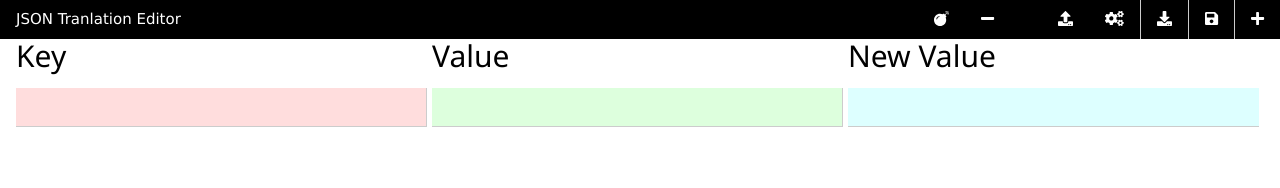
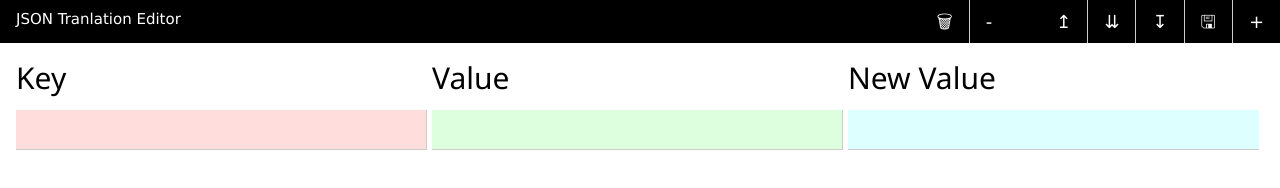
Before and after one commit to Alexander-Poganatz/json-translation-editor, a plain HTML site: page index.html in a window 1280 px wide. Drawn offline with nearby package versions, Linux system fonts and the light colour scheme.

Commit message:
Removed dependency from Font Awesome, replaced with unicode symbols.

```diff
--- a/index.html
+++ b/index.html
@@ -6,27 +6,31 @@
         <meta charset="utf8" />
         <link rel="stylesheet" href="https://www.w3schools.com/w3css/4/w3.css" />
         <script src="controller.js"></script>
-        <script defer src="https://use.fontawesome.com/releases/v5.0.13/js/all.js" integrity="sha384-xymdQtn1n3lH2wcu0qhcdaOpQwyoarkgLVxC/wZ5q7h9gHtxICrpcaSUfygqZGOe" crossorigin="anonymous"></script>
     </head>
 
     <body>
         <div class="w3-bar w3-black" style="position:fixed; margin-top:0px;">
                 <div class="w3-bar-item w3-black">JSON Tranlation Editor</div>
-                <button class="w3-bar-item w3-button w3-right w3-border-left" onclick="addListItem()"><i class="fas fa-plus"></i></button>
-                <button class="w3-bar-item w3-button w3-right w3-border-left" onclick="saveBrowserCache()"><i class="fas fa-save"></i></button>
-                <button class="w3-bar-item w3-button w3-right w3-border-left" onclick="openFileSaveDialog()"><i class="fas fa-download"></i></button>
-                <button class="w3-bar-item w3-button w3-right" onclick="openFileExportDialog()"><i class="fas fa-cogs"></i></button>
-                <button class="w3-bar-item w3-button w3-right" onclick="displayUploadDialog()"><i class="fas fa-upload"></i></button>
-                <button class="w3-bar-item w3-btn w3-right"><i></i></button>
-                <button class="w3-bar-item w3-button w3-right" onclick="removeListItem()"><i class="fas fa-minus"></i></button>
-                <button class="w3-bar-item w3-button w3-right" onclick="clearList()"><i class="fas fa-bomb"></i></button>
+                <button class="w3-bar-item w3-button w3-right w3-border-left w3-black" onclick="addListItem()" title="Add"><span class="w3-large">+</span></button>
+                <button class="w3-bar-item w3-button w3-right w3-border-left w3-black" onclick="saveBrowserCache()" title="Save"><span class="w3-large">&#128427;</span></button>
+                <button class="w3-bar-item w3-button w3-right w3-border-left w3-black" onclick="openFileSaveDialog()" title="Download"><span class="w3-large">&#8615;</span></button>
+                <button class="w3-bar-item w3-button w3-right w3-border-left w3-black" onclick="openFileExportDialog()" title="Export"><span class="w3-large">&#8650;</span></button>
+                <button class="w3-bar-item w3-button w3-right w3-black" onclick="displayUploadDialog()"><span class="w3-large" title="Upload">&#8613;</span></button>
+                <button class="w3-bar-item w3-btn w3-right w3-black"><i></i></button>
+                <button class="w3-bar-item w3-button w3-right w3-border-left w3-black" onclick="removeListItem()" title="Remove selected"><span class="w3-large">-</span></button>
+                <button class="w3-bar-item w3-button w3-right w3-black" onclick="clearList()" title="Clear"><span class="w3-large">&#128465;</span></button>
         </div>
-        &nbsp;
+        <!--Padding from the fixed menu-->
+        <div class="w3-hide-medium w3-hide-large">
+            <div style="padding-top: 85px;"></div>
+        </div>
+        <div style="padding-top: 45px;"></div>
         <div class="w3-row w3-container">
             <div class="w3-third"><h2>Key</h2></div>
             <div class="w3-third"><h2>Value</h2></div>
             <div class="w3-third"><h2>New Value</h2></div>
         </div>
+
         <!--First inner child is the list item template.-->
         <div id="list" class="w3-container">
             <div class="w3-row w3-border-dark-grey" style="margin-bottom: 8px;" onclick="listItemClickHandler(this)">
```
